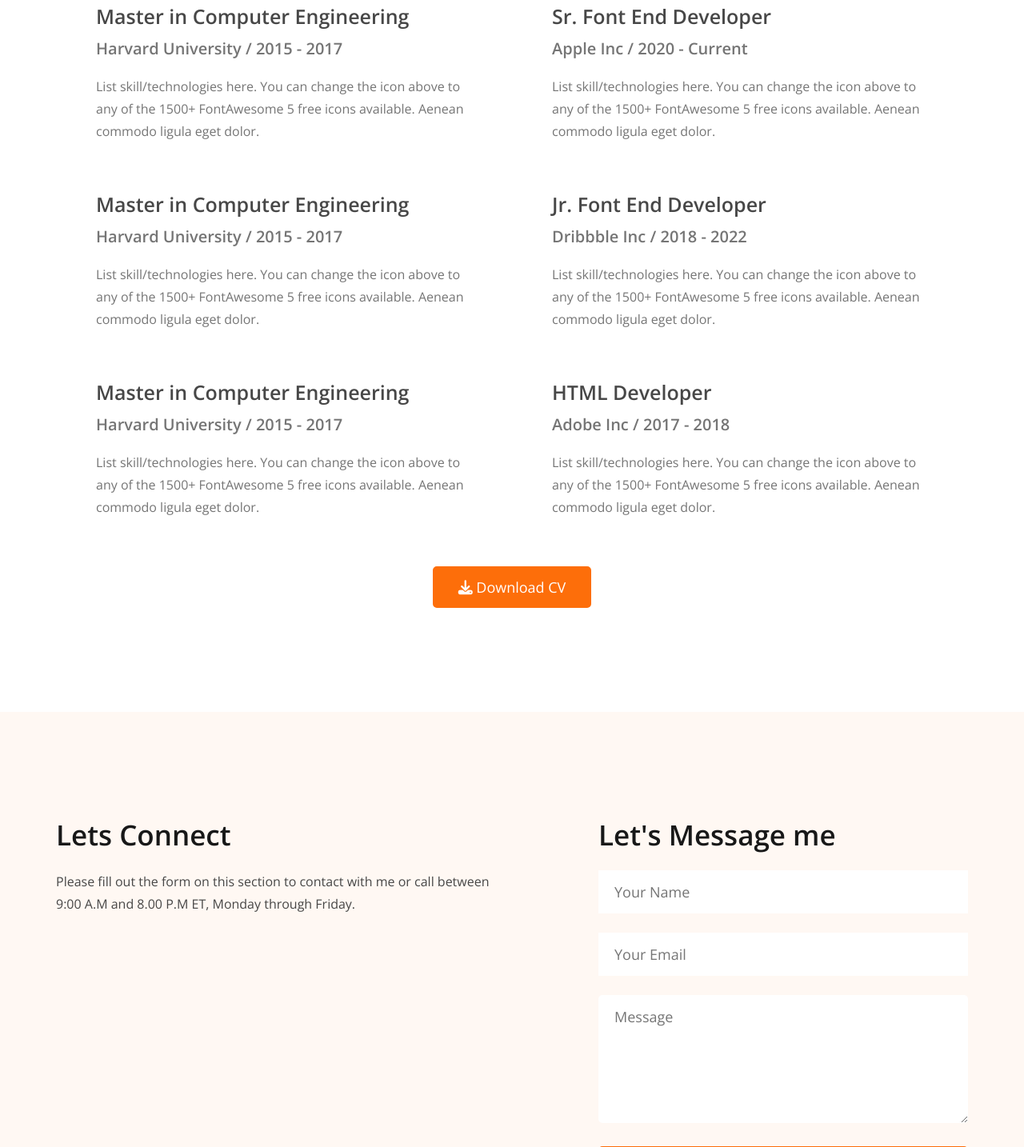
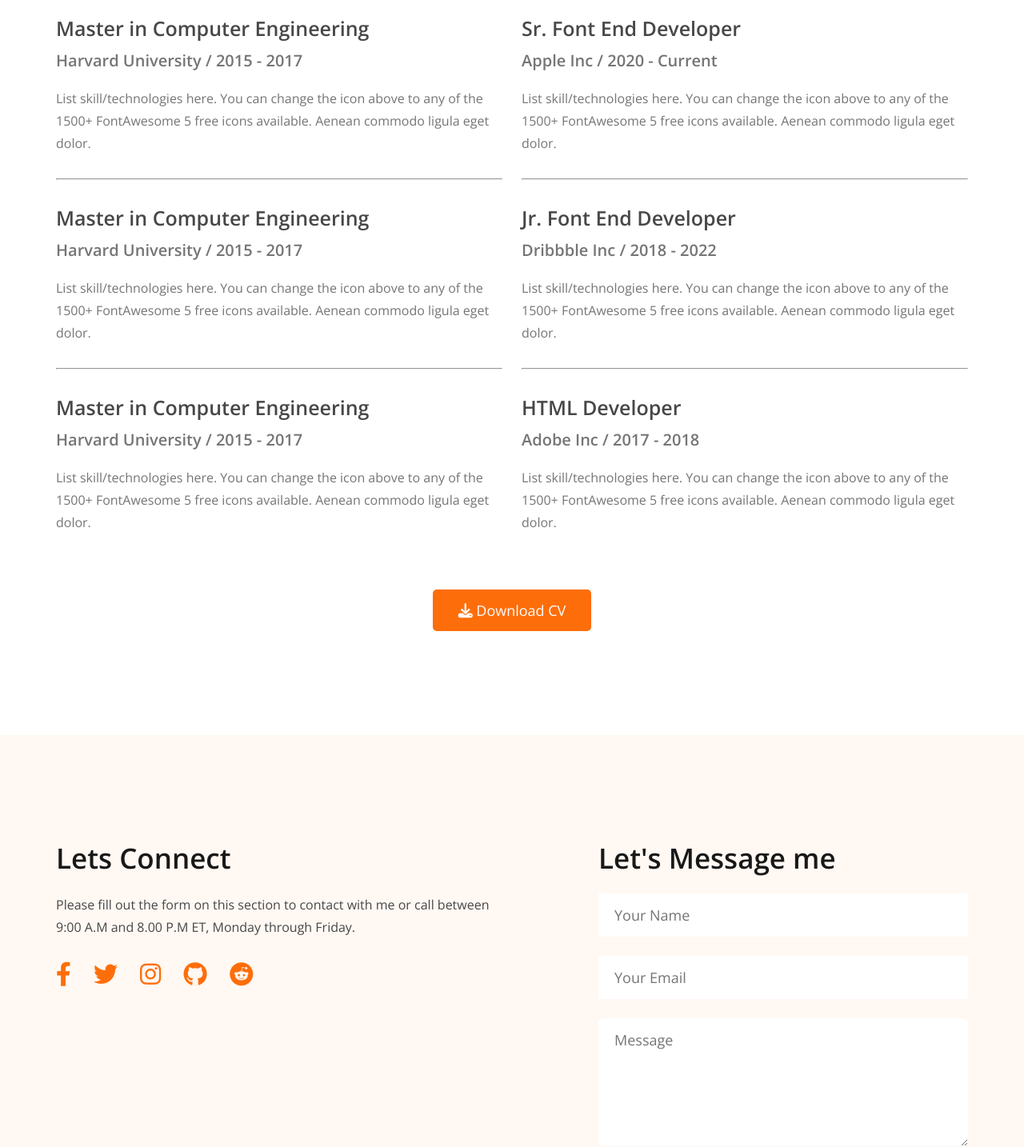
Before and after one commit to Muhammad-Hamim/Developer-portfolio, a plain HTML site: page index.html in a window 1280 px wide. Shown: the part 2588-4022 px from the top of the page at 80% size. Drawn offline with nearby package versions, Linux system fonts and the light colour scheme.

Commit message:
final submit. added some hover effect and add social media icon on footer

```diff
--- a/index.html
+++ b/index.html
@@ -109,12 +109,14 @@
                         <p class="education-description">List skill/technologies here. You can change the icon above to
                             any of the 1500+ FontAwesome 5 free icons available. Aenean commodo ligula eget dolor.</p>
                     </div>
+                    <hr>
                     <div class="education">
                         <h3>Master in Computer Engineering</h3>
                         <p class="education-s-description">Harvard University / 2015 - 2017</p>
                         <p class="education-description">List skill/technologies here. You can change the icon above to
                             any of the 1500+ FontAwesome 5 free icons available. Aenean commodo ligula eget dolor.</p>
                     </div>
+                    <hr>
                     <div class="education">
                         <h3>Master in Computer Engineering</h3>
                         <p class="education-s-description">Harvard University / 2015 - 2017</p>
@@ -130,18 +132,21 @@
                         <p class="experience-description">List skill/technologies here. You can change the icon above to
                             any of the 1500+ FontAwesome 5 free icons available. Aenean commodo ligula eget dolor.</p>
                     </div>
+                    <hr>
                     <div class="experience">
                         <h3>Jr. Font End Developer</h3>
                         <p class="experience-s-description">Dribbble Inc / 2018 - 2022</p>
                         <p class="experience-description">List skill/technologies here. You can change the icon above to
                             any of the 1500+ FontAwesome 5 free icons available. Aenean commodo ligula eget dolor.</p>
                     </div>
+                    <hr>
                     <div class="experience">
                         <h3>HTML Developer</h3>
                         <p class="experience-s-description">Adobe Inc / 2017 - 2018</p>
                         <p class="experience-description">List skill/technologies here. You can change the icon above to
                             any of the 1500+ FontAwesome 5 free icons available. Aenean commodo ligula eget dolor.</p>
                     </div>
+
                 </div>
             </div>
             <div class="resume-section-btn">
@@ -160,6 +165,11 @@
                 <p class="contact-description">
                     Please fill out the form on this section to contact with me or call between 9:00 A.M and 8.00 P.M ET, Monday through Friday.
                 </p>
+                <a href="#"><i class="fa-brands fa-facebook-f"></i></a>
+                <a href="#"><i class="fa-brands fa-twitter"></i></a>
+                <a href="#"><i class="fa-brands fa-instagram"></i></a>
+                <a href="#"><i class="fa-brands fa-github"></i></a>
+                <a href="#"><i class="fa-brands fa-reddit"></i></a>
             </div>
             <div class="contact-form">
                 <h2 class="contact-title">
--- a/style.css
+++ b/style.css
@@ -194,6 +194,12 @@ main {
     box-shadow: 0px 6px 50px rgba(0, 0, 0, 0.06);
     border-radius: 5px;
     padding: 31px;
+    transition: 0.5s;
+}
+
+.skill:hover {
+    transform: scale(1.1);
+    cursor: pointer;
 }
 
 .skill img {
@@ -224,13 +230,14 @@ main {
 .resume-container {
     display: flex;
     justify-content: space-between;
+    gap: 24px;
 }
 
 .resume-education,
 .resume-experience {
-    padding: 100px 50px 0px;
+    margin-top: 115px;
+    margin-bottom: 40px;
 }
-
 .resume-education>h3,
 .resume-experience>h3 {
     font-weight: 700;
@@ -268,7 +275,7 @@ main {
 
 .education,
 .experience {
-    margin-bottom: 60px;
+    margin: 30px 0;
 }
 
 .resume-section-btn {
@@ -361,3 +368,15 @@ footer {
     border: 2px solid #FD6E0A;
     transition: 0.5s;
 }
+
+.contact-info i {
+    text-decoration: none;
+    font-size: 30px;
+    margin-top: 30px;
+    margin-right: 24px;
+    color: #FD6E0A;
+    transition: 0.4s;
+}
+.contact-info i:hover{
+    color: #181818;
+}
```
